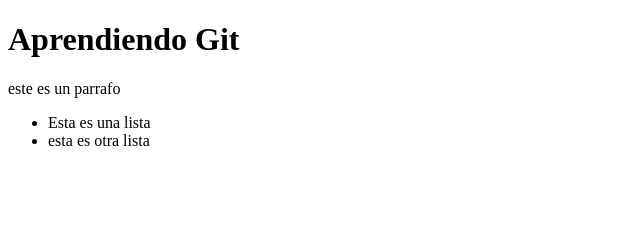
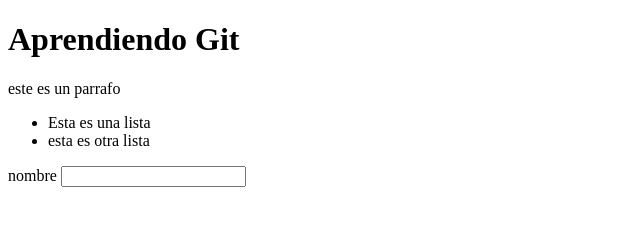
Before and after one commit to Josuefernandezzt/Hyperblog, a plain HTML site: page index.html in a window 1280 px wide. Shown: the whole page, without its empty margins (0-640 px from the left). Drawn offline with Linux system fonts and the light colour scheme.

Commit message:
agregué un formulario

```diff
--- a/index.html
+++ b/index.html
@@ -19,6 +19,11 @@
         <li>esta es otra lista</li>
     </ul>
 
+    <form action="">
+        <label for="">nombre</label>
+        <input type="text" name="nombre" id="">
+    </form>
+
 
 </body>
 </html>
```
